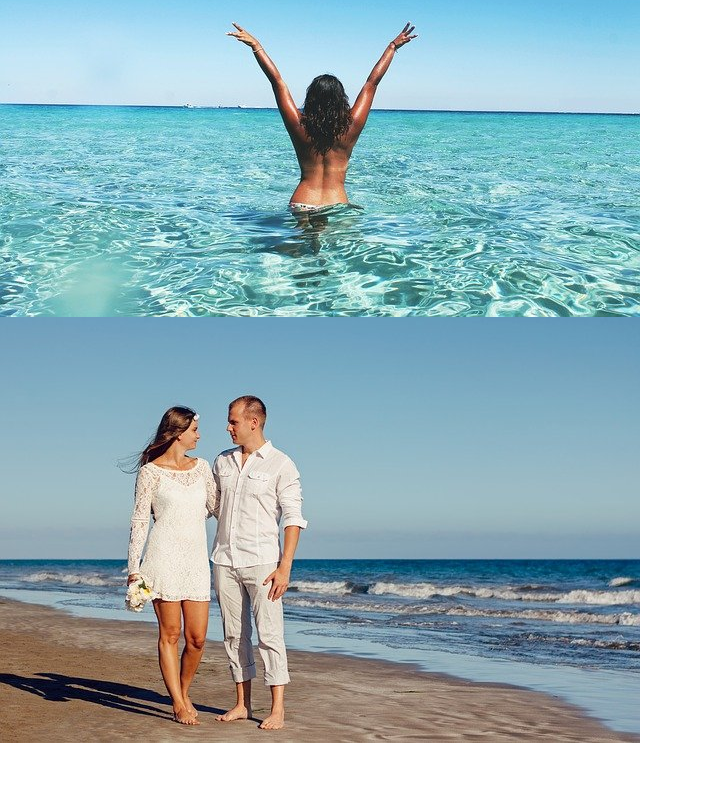
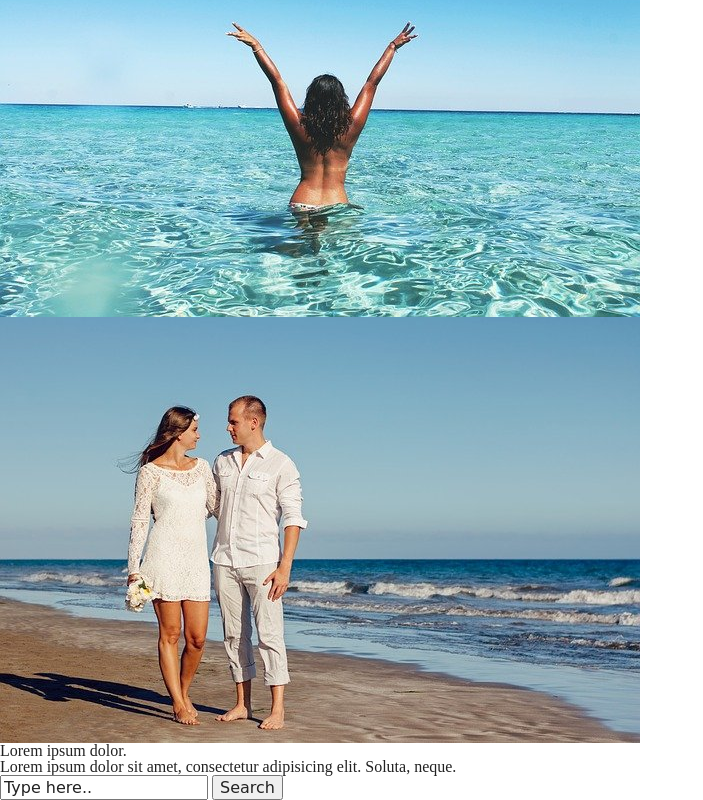
Before and after one commit to riccdigital/responsive-site-sample, a plain HTML site: page index.html in a window 1280 px wide. Shown: the part 1267-2067 px from the top of the page, without its empty margins (0-703 px from the left). Before the commit the page ends 2010 px from the top, so only its background shows below. Drawn offline with Linux system fonts and the light colour scheme; a web font is replaced by a local one.

Commit message:
Search Form

```diff
--- a/index.html
+++ b/index.html
@@ -80,6 +80,19 @@
         </div>
     </section>
 
+    <section id="spacer">
+        <h2 class="hidden">Lorem ipsum dolor.</h2>
+        <p>Lorem ipsum dolor sit amet, consectetur adipisicing elit. Soluta, neque.</p>
+        <div class="search">
+            <form action="#">
+                <input type="search" name="sitesearch" id="search-input" value="Type here..">
+                <input type="submit" name="start-search" value="Search" class="button">
+            </form>
+
+        </div>
+
+    </section>
+
 </body>
 
 </html>
```
